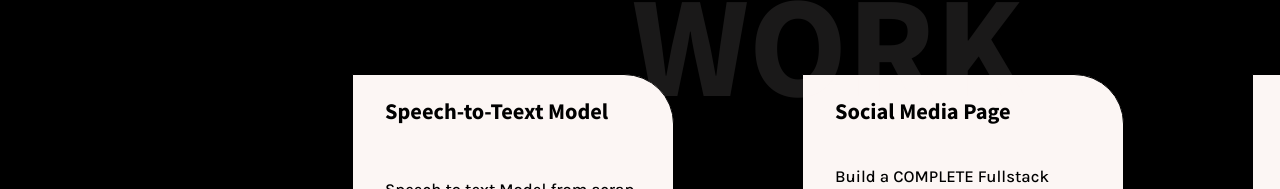
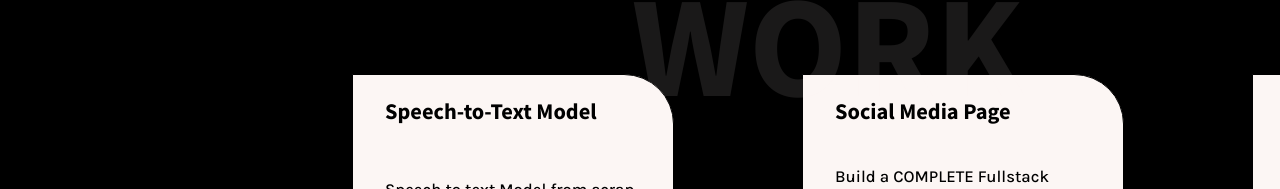
Before and after one commit to GautamGC/My_Portfolio, a React (Create React App) app: page /work in a window 1280 px wide. Shown: the part 118-307 px from the top of the page. Built offline with nearby package versions, Linux system fonts and the light colour scheme.

Commit message:
Update WorkData.js

```diff
--- a/src/data/WorkData.js
+++ b/src/data/WorkData.js
@@ -3,7 +3,7 @@
 export const Work = [
     {
         id:1,
-        name:"Speech-to-Teext Model",
+        name:"Speech-to-Text Model",
         description:"Speech to text Model from scrap without any pre-trained Model",
         tags:["Machiene Learning","NLP","Python","JupyterNoteBook"],
 
```
